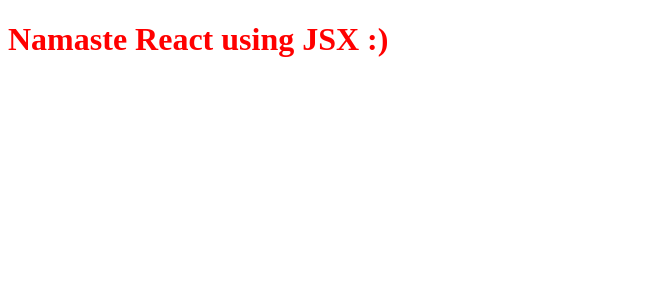
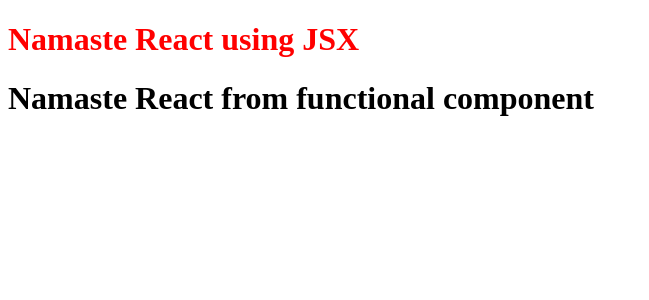
Before and after one commit to anush7384/Namaste-React, a React (Vite) app: page / in a window 1280 px wide. Shown: the top 300 px of the page, without its empty margins (0-649 px from the left). Built offline with nearby package versions, Linux system fonts and the light colour scheme.

Commit message:
functional component added

```diff
--- a/App.js
+++ b/App.js
@@ -1,19 +1,22 @@
 import React from "react";
 import ReactDOM from "react-dom/client";
 
-//JSX (transpiled before it reaches the JS) - PARCEL - Babel
-
-//JSX =>React.createElement => ReactElement-JS Object => HTMLelement(render)
-//Babel is doing this conversion from JSX to React.createElement
-
-const jsxHeading = (
+//React Element
+const Title = () => (
   <h1 className="head" id="heading">
-    Namaste React using JSX :)
+    Namaste React using JSX
   </h1>
 );
 
-console.log(jsxHeading);
+// React Functional Component
+// Component Composition
+const HeadingComponent = () => (
+  <div id="container">
+    <Title />
+    <h1 className="heading">Namaste React from functional component</h1>
+  </div>
+);
 
 const root = ReactDOM.createRoot(document.getElementById("root"));
 
-root.render(jsxHeading);
+root.render(<HeadingComponent />);
```
